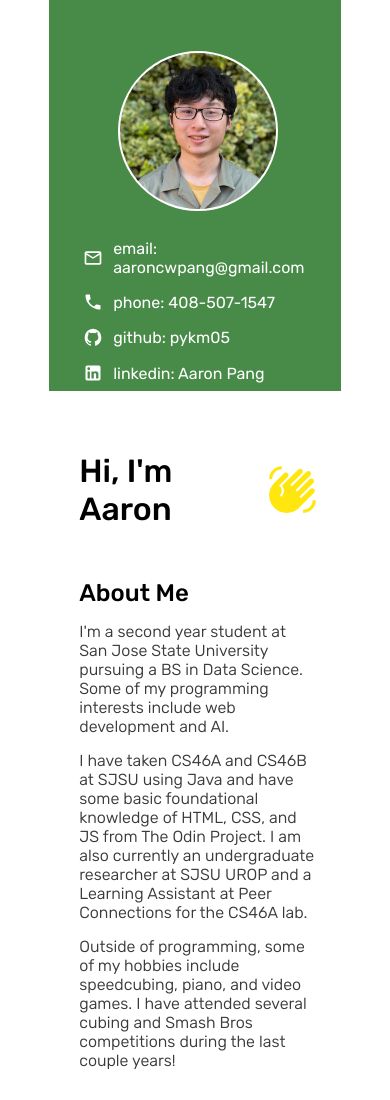
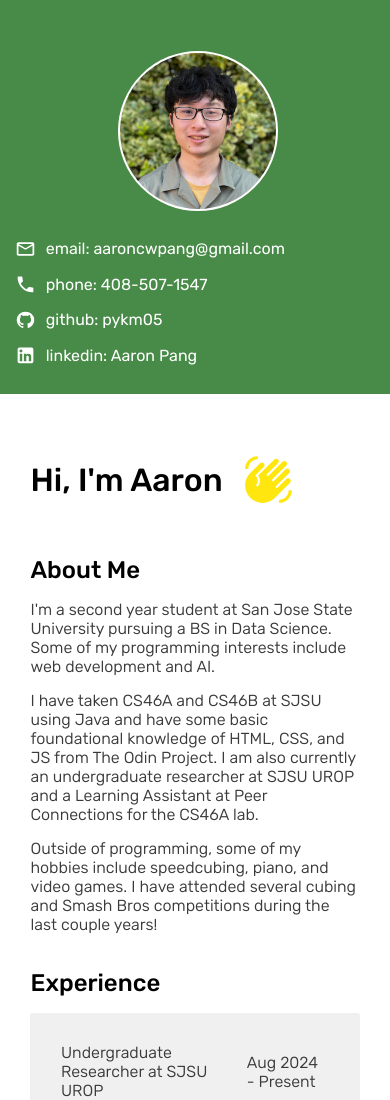
Before and after one commit to pykm05/portfolio, a plain HTML site: page index.html in a window 390 px wide. Shown: the top 1100 px of the page. Drawn offline with Linux system fonts and the light colour scheme.

Commit message:
change mobile screen rescalability

```diff
--- a/style.css
+++ b/style.css
@@ -18,16 +18,17 @@ body {
 }
 
 @media (max-width: 600px) {
+    body {
+        width: 100vw;
+    }
     .main-content {
+        width: 100%;
         flex-wrap: wrap;
     }
     .sidebar {
         flex-grow: 1;
     }
-    .sidebar ul {
-        width: 250px;
-        justify-content: center;
-    }
+
 }
 
 /* sidebar */
@@ -39,7 +40,7 @@ body {
     flex-direction: column;
     align-items: center;
     background-color: var(--green);
-    padding: 5ch 0ch 0ch 0.5ch;
+    padding: 5ch 0ch 2ch 0.5ch;
     gap: 2ch;
 }
 
```
